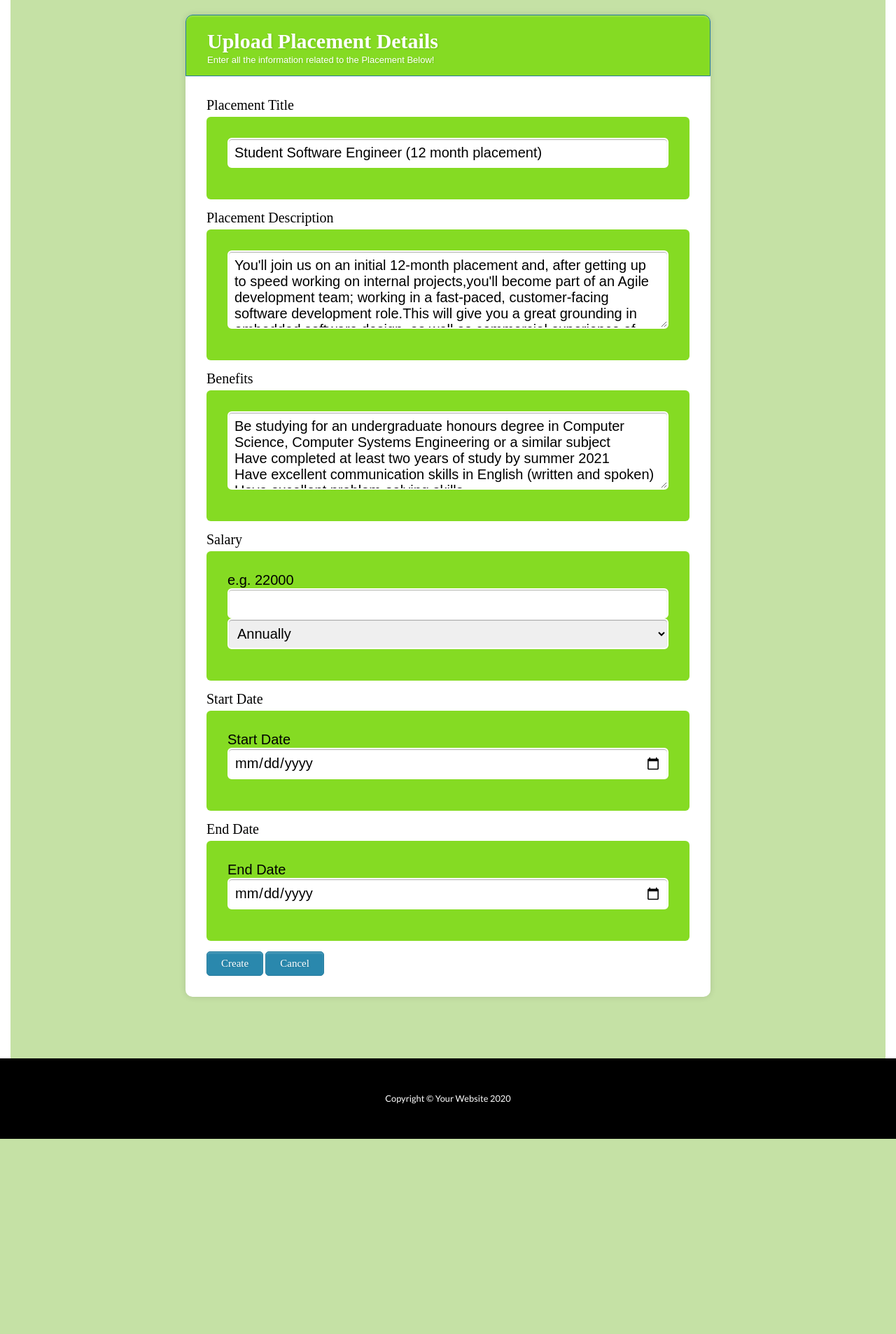
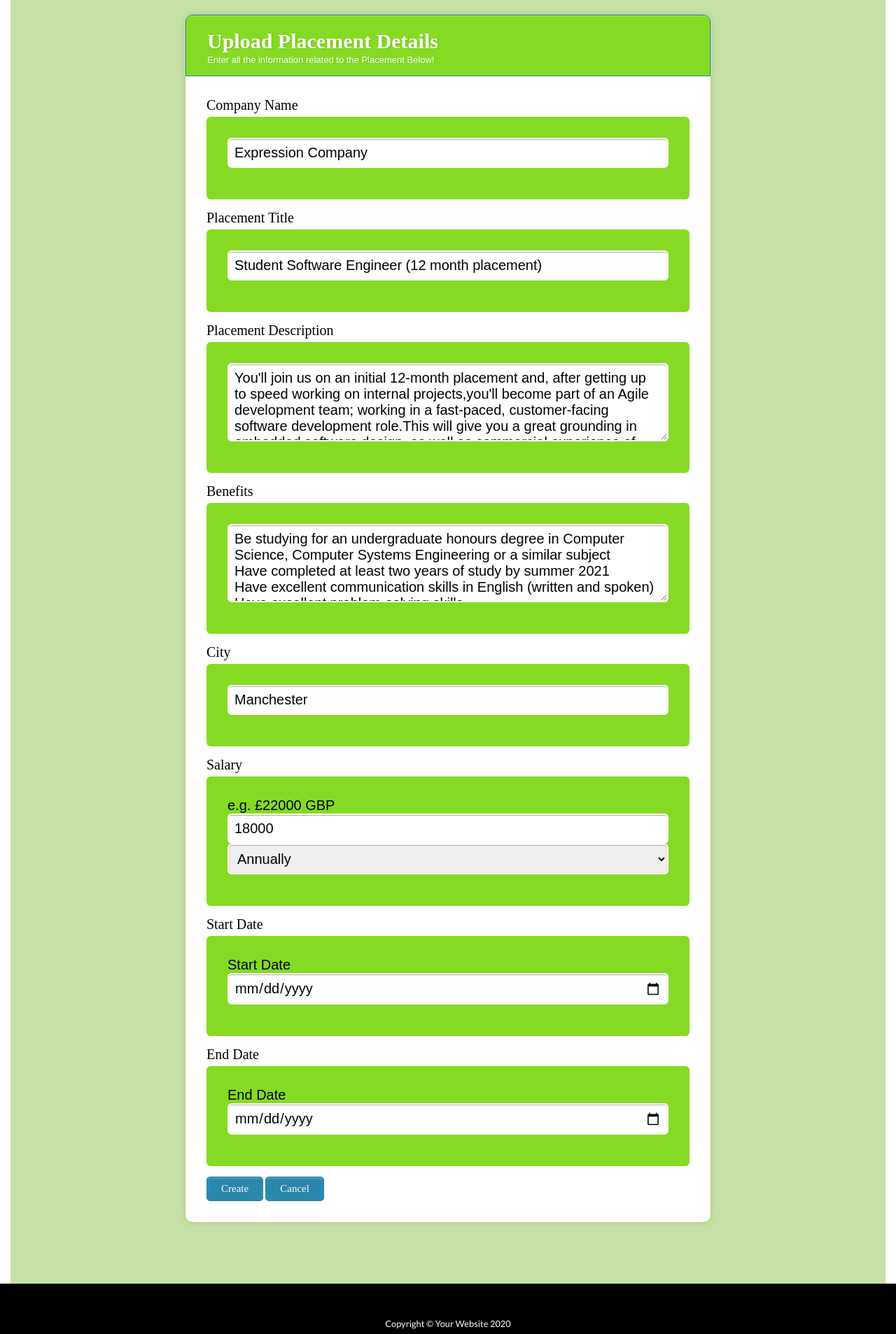
Before and after one commit to usman-97/BCSPlacementAdvertisement, a PHP site: page /createPlacement in a window 1280 px wide. Shown: the part 67-1974 px from the top of the page at 70% size. Before the commit the page ends 1695 px from the top, so only its background shows below. Run offline with PHP 8.4, Linux system fonts and the light colour scheme; tables that the repository leaves empty or names only in its code hold one stand-in row (values such as "Sample post"); data that the repository does not hold is empty.

Commit message:
placement details updated

```diff
--- a/Models/PlacementData.php
+++ b/Models/PlacementData.php
@@ -2,16 +2,18 @@
 
 class PlacementData {
 
-    protected $_placement_id, $_title, $_description, $_benefits, $_salary, $_salarlyPaid, $_startDate, $_endDate;
+    protected $_placement_id, $_company, $_title, $_description, $_benefits, $_location,  $_salary, $_salaryPaid, $_startDate, $_endDate;
 
     public function __construct($dbRow)
     {
         $this->_placement_id = $dbRow['placementID'];
+        $this->_company = $dbRow['company'];
         $this->_title = $dbRow['title'];
         $this->_description = $dbRow['description'];
         $this->_benefits = $dbRow['benefits'];
+        $this->_location = $dbRow['location'];
         $this->_salary = $dbRow['salary'];
-        $this->_salarlyPaid = $dbRow['salaryPaid'];
+        $this->_salaryPaid = $dbRow['salaryPaid'];
         $this->_startDate = $dbRow['start_date'];
         $this->_endDate = $dbRow['end_date'];
     }
@@ -22,6 +24,14 @@ class PlacementData {
     public function getPlacementID()
     {
         return $this->_placement_id;
+    }
+
+    /**
+     * @return mixed
+     */
+    public function getCompany()
+    {
+        return $this->_company;
     }
 
     /**
@@ -61,7 +71,7 @@ class PlacementData {
      */
     public function getSalaryPaid()
     {
-        return $this->_salarlyPaid;
+        return $this->_salaryPaid;
     }
 
     /**
--- a/Models/PlacementDataSet.php
+++ b/Models/PlacementDataSet.php
@@ -48,6 +48,7 @@ class PlacementDataSet {
     }
 
     /**
+     * @param $company
      * @param $title
      * @param $description
      * @param $benefits
@@ -56,7 +57,7 @@ class PlacementDataSet {
      * @param $start_date
      * @param $end_date
      */
-    public function createPlacement($title, $description, $benefits, $salary, $salaryPaid, $start_date, $end_date)
+    public function createPlacement($company, $title, $description, $benefits, $location, $salary, $salaryPaid, $start_date, $end_date)
     {
         // SQL query counts placement rows
         $countQuery = "SELECT COUNT(placementID) FROM placement";
@@ -67,18 +68,21 @@ class PlacementDataSet {
         $newKey = $countStatement->fetchColumn() + 1;
         $this->_placement_id = $newKey;
 
-        $sqlQuery = "INSERT INTO placement VALUES (:id, :title, :description, :benefits, :salary, :salaryPaid, :start_date, :end_date)";
+        $sqlQuery = "INSERT INTO placement VALUES (:id, :company, :title, :description, :benefits, :location, :salary, :salaryPaid, :start_date, :end_date)";
         $statement = $this->_dbHandle->prepare($sqlQuery);
         $statement->bindParam(":id", $newKey, PDO::PARAM_INT);
+        $statement->bindParam(":company", $company, PDO::PARAM_STR);
         $statement->bindParam(":title", $title, PDO::PARAM_STR);
         $statement->bindParam(":description", $description, PDO::PARAM_STR);
         $statement->bindParam(":benefits", $benefits, PDO::PARAM_STR);
+        $statement->bindParam(":location", $location, PDO::PARAM_STR);
         $statement->bindParam(":salary", $salary, PDO::PARAM_INT);
         $statement->bindParam(":salaryPaid", $salaryPaid, PDO::PARAM_STR);
         $statement->bindParam(":start_date", $start_date, PDO::PARAM_STR);
         $statement->bindParam(":end_date", $end_date, PDO::PARAM_STR);
 
         $statement->execute();
+        var_dump($statement->execute());
     }
 
     public function getPlacementID()
--- a/Views/createPlacement.phtml
+++ b/Views/createPlacement.phtml
@@ -149,6 +149,12 @@
                 } ?></p>
         </div>
 
+        <div class="section">Company Name</div>
+        <div class="inner-wrap">
+            <label><input type="text" name="company" placeholder="Software Solutions ..."
+                          value="Expression Company"/></label>
+        </div>
+
         <div class="section">Placement Title</div>
         <div class="inner-wrap">
             <label><input type="text" name="title" placeholder="Software Engineer placement ..."
@@ -170,9 +176,15 @@ Have excellent problem-solving skills
                 </textarea></label>
         </div>
 
+        <div class="section">City</div>
+        <div class="inner-wrap">
+            <label><input type="text" name="location" placeholder="Manchester ..."
+                          value="Manchester"/></label>
+        </div>
+
         <div class="section">Salary</div>
         <div class="inner-wrap">
-            <label>e.g. 22000 <input type="text" name="salary" />
+            <label>e.g. £22000 GBP<input type="text" name="salary" value="18000" />
             <select name="salaryPaid">
                 <option>Annually</option>
                 <option>Monthly</option>
--- a/createPlacement.php
+++ b/createPlacement.php
@@ -14,10 +14,10 @@ require_once ("logout.php");
 
 if (isset($_POST['createPlacement']))
 {
-    if (!empty($_POST['title']) && !empty($_POST['description']) && !empty($_POST['benefits']) && !empty($_POST['salary']) &&
-        !empty($_POST['salaryPaid']) && !empty($_POST['startDate']) && !empty($_POST['endDate']))
+    if (!empty($_POST['company']) && !empty($_POST['title']) && !empty($_POST['description']) && !empty($_POST['benefits']) && !empty($_POST['location']) &&
+        !empty($_POST['salary']) && !empty($_POST['salaryPaid']) && !empty($_POST['startDate']) && !empty($_POST['endDate']))
     {
-        $placement->createPlacement($_POST['title'], $_POST['description'], $_POST['benefits'], $_POST['salary'], $_POST['salaryPaid'], $_POST['startDate'], $_POST['endDate']);
+        $placement->createPlacement($_POST['company'], $_POST['title'], $_POST['description'], $_POST['benefits'], $_POST['location'], $_POST['salary'], $_POST['salaryPaid'], $_POST['startDate'], $_POST['endDate']);
         $_SESSION['placement_id'] = $placement->getPlacementID();
         header("location: myPlacements.php");
     }
```
